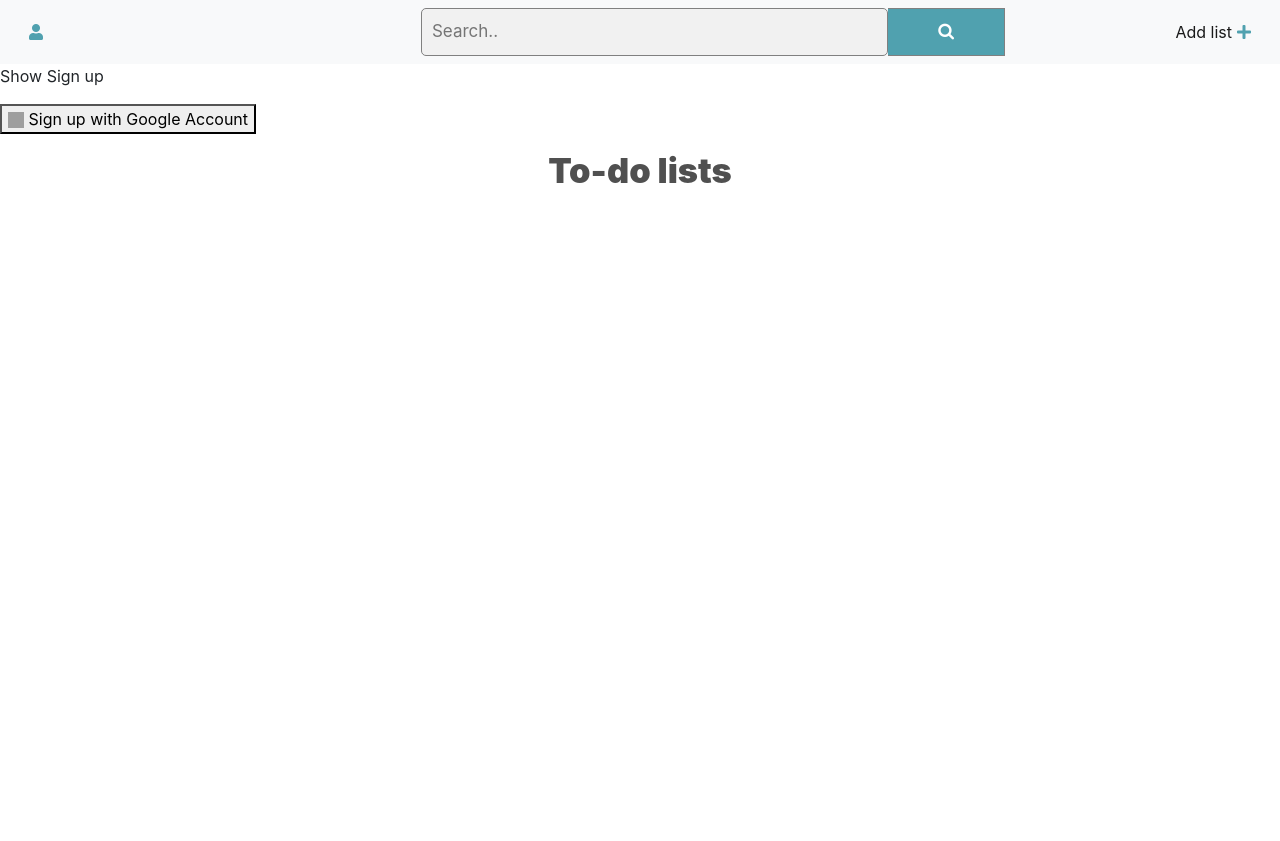
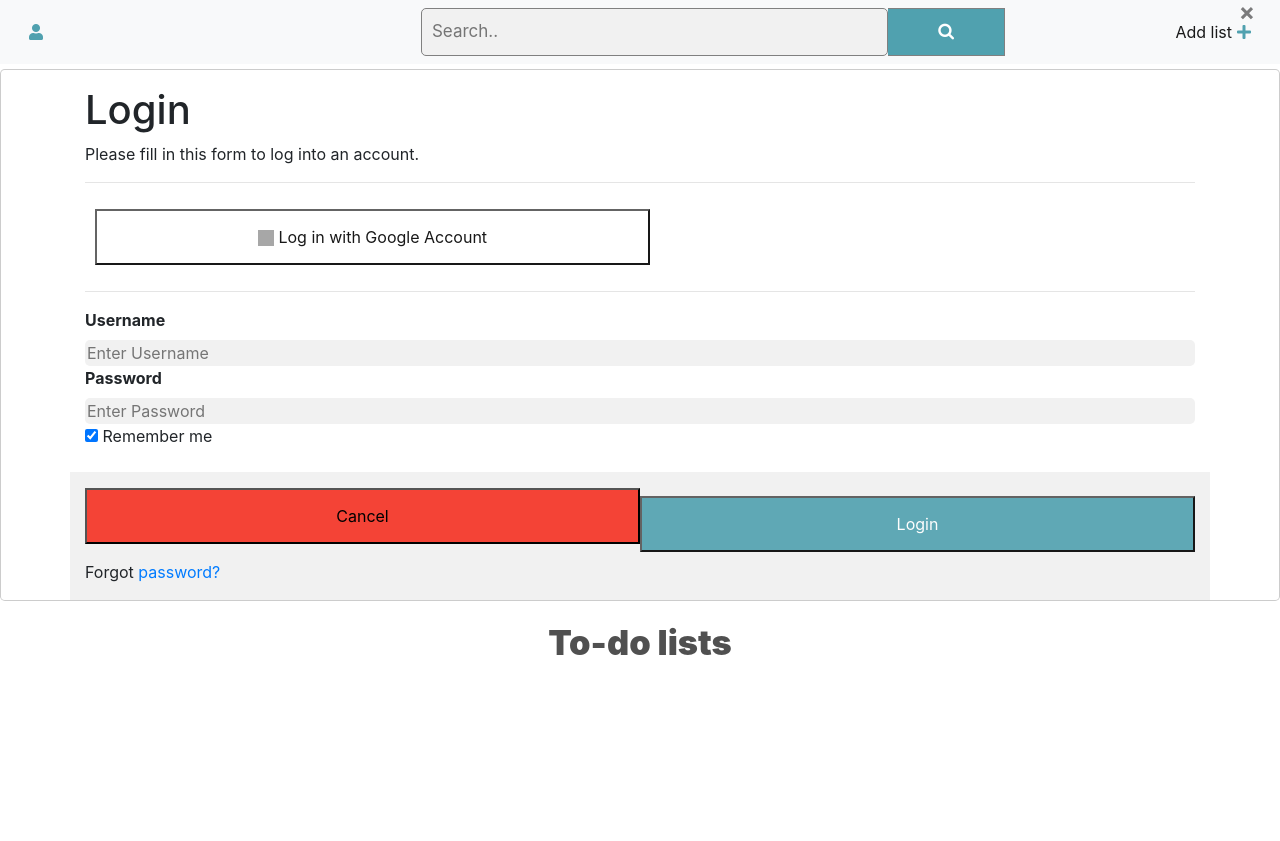
Before and after one commit to mronckers/2ID60-Website, a Django app: page / in a window 1280 px wide. Shown: the top 841 px of the page. Before the commit the page ends 183 px from the top, so only its background shows below. Run offline with Django 3.2, Linux system fonts and the light colour scheme; some libraries are stand-ins or nearby versions; grey boxes are pictures that could not be loaded.

Commit message:
get login and setup to work

```diff
--- a/webtech_project/rango/static/js/app.js
+++ b/webtech_project/rango/static/js/app.js
@@ -9,7 +9,7 @@ $(document).on('ready', function() {
   };
 
   // Get the modal
-  var modal1 = document.getElementById('id01');
+  //var modal1 = document.getElementById('id01');
 
   // When the user clicks anywhere outside of the modal, close it
   window.onclick = function(event) {
@@ -18,7 +18,7 @@ $(document).on('ready', function() {
       }
   }
 
-  var modal2 = document.getElementById('id02');
+  //var modal2 = document.getElementById('id02');
 
   // When the user clicks anywhere outside of the modal, close it
   window.onclick = function(event) {
--- a/webtech_project/rango/templates/rango/base.html
+++ b/webtech_project/rango/templates/rango/base.html
@@ -51,47 +51,16 @@
     <!-- Placeholder for what will be the user input in future updates -->
     <div class="bg-light" id="userFunctionality">
       <button class="Ubutton" href="{% url 'signup' %}">Sign Up</button>
-      <button class="Ubutton" onclick="document.getElementById('id02').style.display='block'">Login</button>
+      <button class="Ubutton" href="{% url 'login' %}">Login</button>
     </div>
 
     <!-- The Modal (contains the Sign Up form) -->
     {% block signup %}
     {% endblock signup %}
         <!-- The login Modal -->
-    <div id="id02" class="modal">
-    <span onclick="document.getElementById('id02').style.display='none'"class="close" title="Close Modal">&times;</span>
 
-    <!-- Modal Content -->
-    <!--<form class="modal-content animate" action="/action_page.php">
-
-
-    <div class="container">
-      <h1>Login</h1>
-      <p>Please fill in this form to log into an account.</p>
-      <hr> -->
-      <button href="{% url 'social:begin' 'google-oauth2' %}" class="ist_button_google">
-          <img width="16" height="16" src="https://d3ptyyxy2at9ui.cloudfront.net/google-41de20.svg">
-          Log in with Google Account
-      </button>
-      <!--<hr>
-      <label for="uname"><b>Username</b></label>
-      <input type="text" placeholder="Enter Username" name="uname" required>
-
-      <label for="psw"><b>Password</b></label>
-      <input type="password" placeholder="Enter Password" name="psw" required>
-
-      <button class="loginuserbutton" type="submit">Login</button>
-      <label>
-        <input type="checkbox" checked="checked" name="remember"> Remember me
-      </label>
-    </div>
-
-    <div class="container" style="background-color:#f1f1f1">
-      <button type="button" onclick="document.getElementById('id02').style.display='none'" class="cancelbtn">Cancel</button>
-      <span class="psw">Forgot <a href="#">password?</a></span>
-    </div>
-  </form>-->
-    </div>
+    {% block login %}
+    {% endblock login %}
 
     <!-- Main content of the to-do-list website -->
     <section class="wrapper">
--- a/webtech_project/rango/templates/rango/login.html
+++ b/webtech_project/rango/templates/rango/login.html
@@ -1,43 +1,40 @@
 {% extends 'rango/base.html' %}
 
-{% block signup %}
-<p>Show Sign up</p>
-<!--
-<div id="id01" class="modal">
-<span onclick="document.getElementById('id01').style.display='none'" class="close" title="Close Modal">&times;</span>
-<form class="modal-content" method="POST">{% csrf_token %}
+{% block login %}
+<div id="id02">
+<span onclick="document.getElementById('id02').style.display='none'"class="close" title="Close Modal">&times;</span>
+
+<!-- Modal Content -->
+<form class="modal-content animate">
+
+
 <div class="container">
-  {{ form.as_p }}
-  <h1>Sign Up</h1>
-  <p>Please fill in this form to create an account.</p>
-  <hr> -->
-  <button href="{% url 'social:begin' 'google-oauth2' %}">
+  <h1>Login</h1>
+  <p>Please fill in this form to log into an account.</p>
+  <hr>
+  <button href="{% url 'social:begin' 'google-oauth2' %}" class="ist_button_google">
       <img width="16" height="16" src="https://d3ptyyxy2at9ui.cloudfront.net/google-41de20.svg">
-      Sign up with Google Account
+      Log in with Google Account
   </button>
-  <!-- <hr>
-  <label for="email"><b>Email</b></label>
-  <input type="text" placeholder="Enter Email" name="email" required>
+  <hr>
+  <label for="uname"><b>Username</b></label>
+  <input type="text" placeholder="Enter Username" name="uname" required>
 
   <label for="psw"><b>Password</b></label>
   <input type="password" placeholder="Enter Password" name="psw" required>
 
-  <label for="psw-repeat"><b>Repeat Password</b></label>
-  <input type="password" placeholder="Repeat Password" name="psw-repeat" required>
+  <label>
+    <input type="checkbox" checked="checked" name="remember"> Remember me
+  </label>
+</div>
 
-  <label>
-    <input type="checkbox" checked="checked" name="remember" style="margin-bottom:15px"> Remember me
-  </label>
+<div class="container" style="background-color:#f1f1f1">
+  <button class="loginuserbutton" type="submit">Login</button>
+  <button type="button" onclick="document.getElementById('id02').style.display='none'" class="cancelbtn">Cancel</button>
 
-  <p>By creating an account you agree to our <a href="#" style="color:dodgerblue">Terms & Privacy</a>.</p>
-
-  <div class="clearfix">
-    <button type="button" onclick="document.getElementById('id01').style.display='none'" class="cancelbtn">Cancel</button>
-    <button class="userbutton" type="submit" class="signup">Sign Up</button>
-  </div>
+  <span class="psw">Forgot <a href="#">password?</a></span>
 </div>
 </form>
-</div> -->
+</div>
 
-
-{% endblock signup %}
+{% endblock login %}
--- a/webtech_project/rango/views.py
+++ b/webtech_project/rango/views.py
@@ -17,8 +17,7 @@ def list(request):
         return render(request, 'rango/login.html')
 
 def signup(request):
-    form = SignUpForm()
-    return render(request, 'rango/signup.html', {'form': form})
+    return render(request, 'rango/signup.html')
 
 
 
```
Also changed, not shown: webtech_project/rango/forms.py (deleted, +0 -8 lines), webtech_project/rango/templates/rango/signup.html (added, +41 -0 lines).
